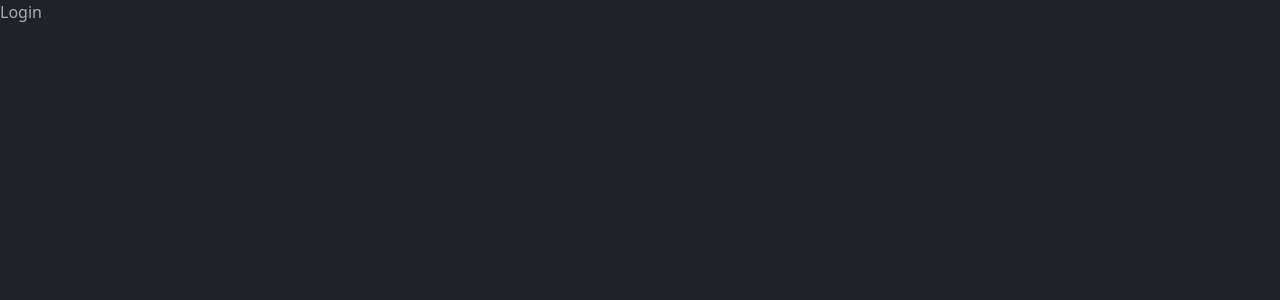
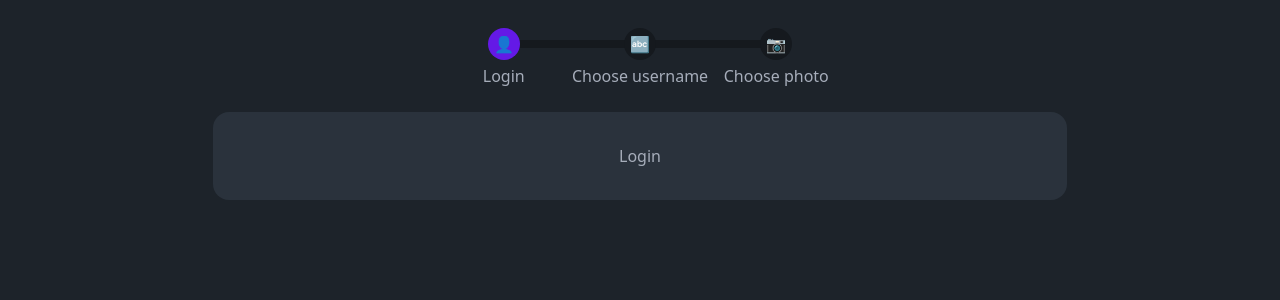
Before and after one commit to renatillas/sveltekit-fireship-course, a SvelteKit app: page /login in a window 1280 px wide. Shown: the top 300 px of the page. Built offline with nearby package versions, Linux system fonts and the light colour scheme.

Commit message:
feat(login): style applied to login

```diff
--- a/src/routes/+layout.svelte
+++ b/src/routes/+layout.svelte
@@ -2,4 +2,6 @@
   import "../app.css";
 </script>
 
-<slot />
+<div class="min-h-screen flex flex-col">
+  <slot />
+</div>
--- /dev/null
+++ b/src/routes/login/+layout.svelte
@@ -0,0 +1,31 @@
+<script lang="ts">
+  import { page } from "$app/stores";
+</script>
+
+<nav class="flex justify-center my-6">
+  <ul class="steps">
+    <a href="/login" class="step step-primary" data-content="👤">Login</a>
+    <a
+      href="/login/username"
+      class="step"
+      class:step-primary={$page.route.id?.match(/username|photo/g)}
+      data-content="🔤"
+    >
+      Choose username
+    </a>
+    <a
+      href="/login/photo"
+      class="step"
+      class:step-primary={$page.route.id?.match(/photo/g)}
+      data-content="📷"
+    >
+      Choose photo
+    </a>
+  </ul>
+</nav>
+
+<main class="card bg-neutral w-2/3 mx-auto text-neutral-content">
+  <div class="card-body items-center text-center">
+    <slot />
+  </div>
+</main>
```
